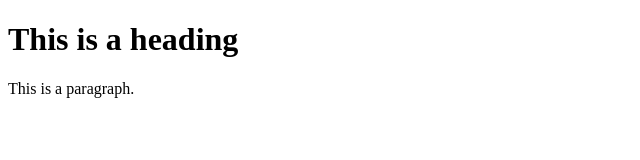
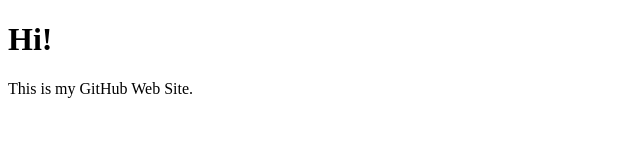
Before and after one commit to kovacsbalazspeter21/shop, a plain HTML site: page index.html in a window 1280 px wide. Shown: the whole page, without its empty margins (0-640 px from the left). Drawn offline with Linux system fonts and the light colour scheme.

Commit message:
Update index.html

```diff
--- a/index.html
+++ b/index.html
@@ -3,8 +3,8 @@
 <title>HTML Tutorial</title>
 <body>
 
-<h1>This is a heading</h1>
-<p>This is a paragraph.</p>
+<h1>Hi!</h1>
+<p>This is my GitHub Web Site.</p>
 
 </body>
 </html>
```
